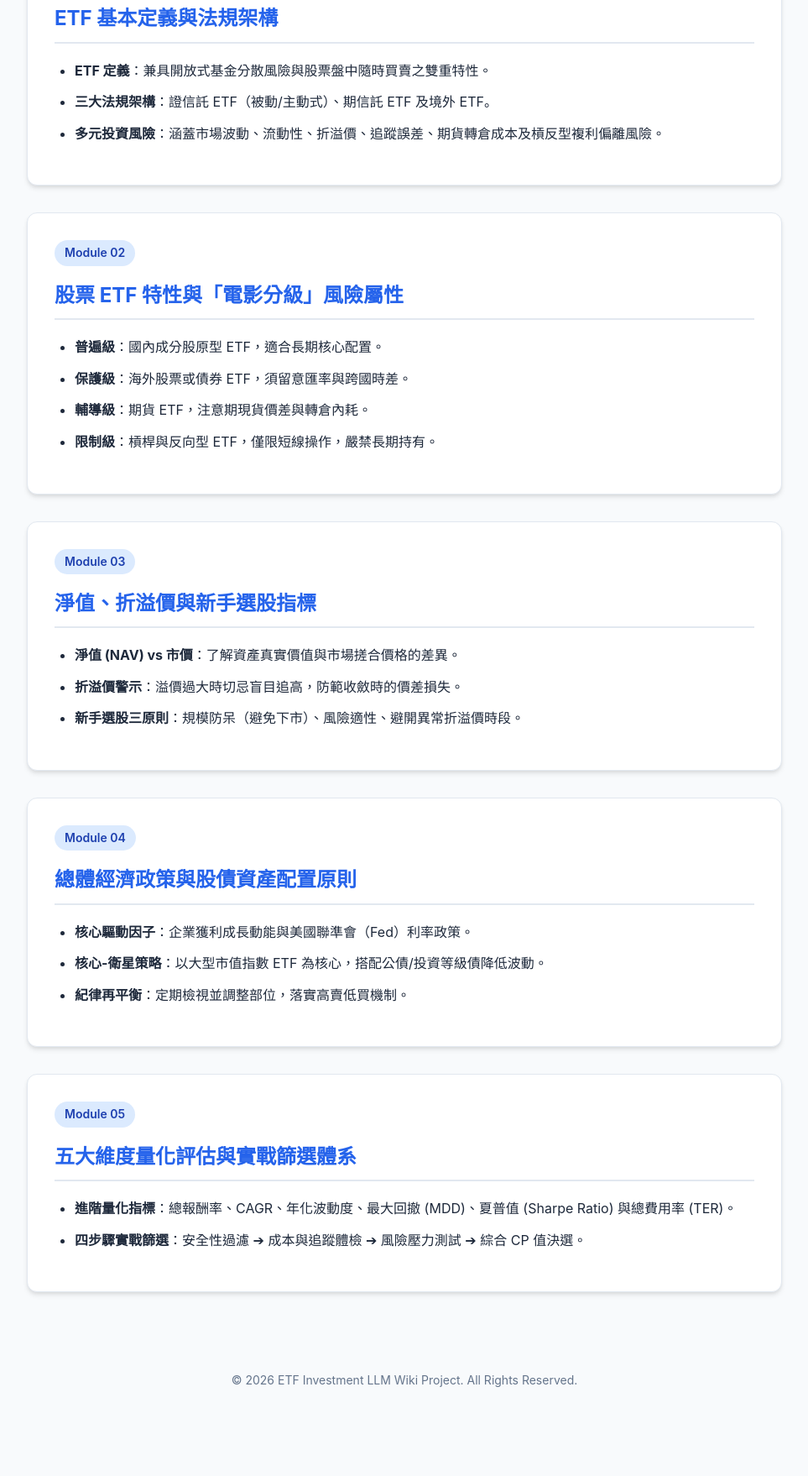
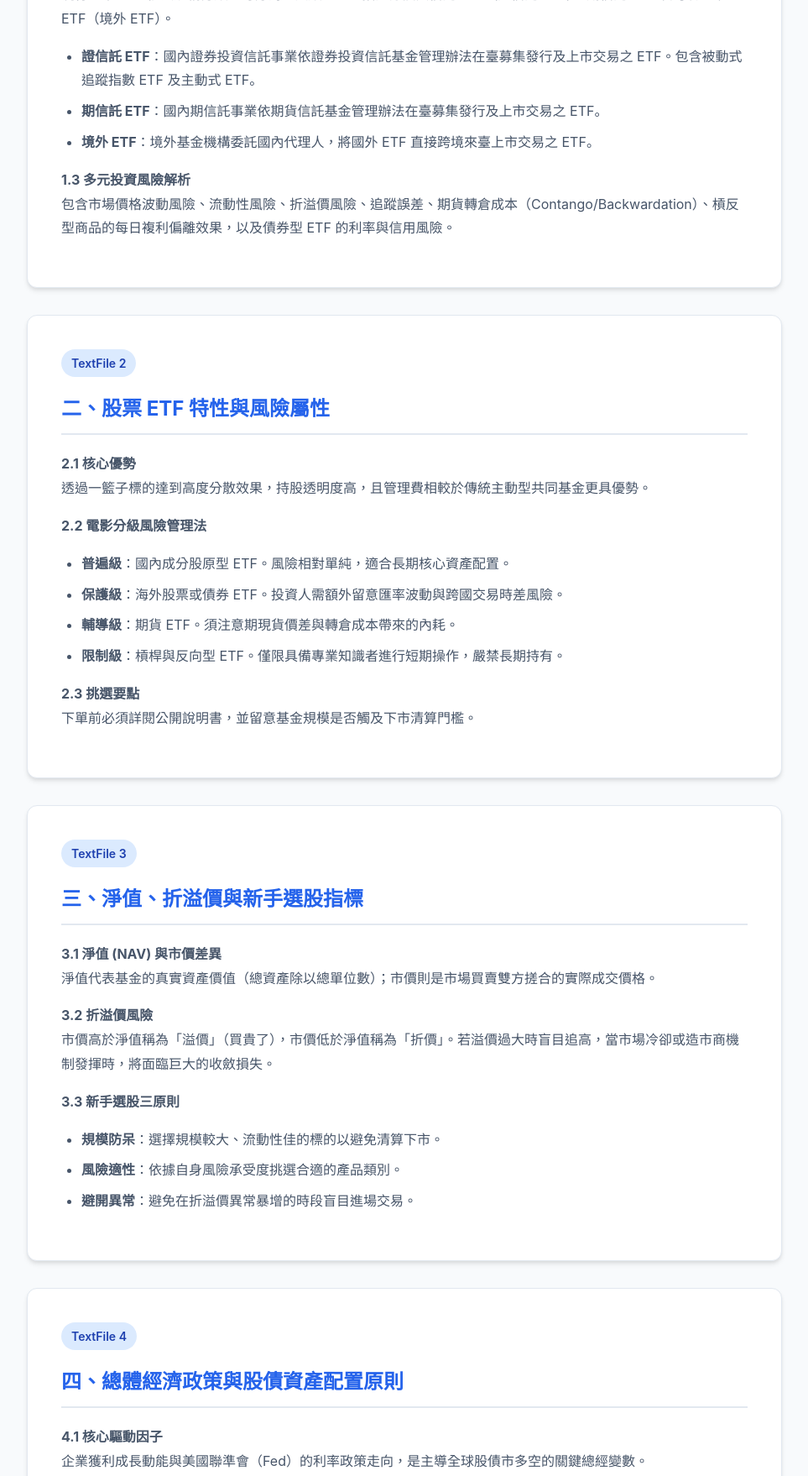
Before and after one commit to chen1744095-lgtm/ETF-LLM, a plain HTML site: page index.html in a window 1280 px wide. Shown: the part 520-2278 px from the top of the page at 84% size, without its empty margins (158-1121 px from the left). Before the commit the page ends 2222 px from the top, so only its background shows below. Drawn offline with Linux system fonts and the light colour scheme.

Commit message:
Revise title and improve text formatting in index.html
Updated the title and various text elements in the index.html file to enhance clarity and accuracy. Adjusted line heights and padding for better layout.

```diff
--- a/index.html
+++ b/index.html
@@ -3,7 +3,7 @@
 <head>
     <meta charset="UTF-8">
     <meta name="viewport" content="width=device-width, initial-scale=1.0">
-    <title>ETF 投資與資產配置新手指南 - LLM Wiki 簡報</title>
+    <title>ETF 投資與資產配置新手指南 - LLM 知識庫</title>
     <style>
         :root {
             --primary-color: #2563eb;
@@ -16,7 +16,7 @@
             font-family: -apple-system, BlinkMacSystemFont, "Segoe UI", Roboto, "Helvetica Neue", Arial, sans-serif;
             background-color: var(--bg-color);
             color: var(--text-color);
-            line-height: 1.6;
+            line-height: 1.8;
             margin: 0;
             padding: 0;
         }
@@ -44,7 +44,7 @@
             background: var(--card-bg);
             border-radius: 12px;
             box-shadow: 0 4px 6px -1px rgba(0, 0, 0, 0.1), 0 2px 4px -1px rgba(0, 0, 0, 0.06);
-            padding: 2rem;
+            padding: 2.5rem;
             margin-bottom: 2rem;
             border: 1px solid var(--border-color);
         }
@@ -53,12 +53,21 @@
             border-bottom: 2px solid var(--border-color);
             padding-bottom: 0.5rem;
             margin-top: 0;
+            font-size: 1.5rem;
+        }
+        h3 {
+            color: #334155;
+            margin-top: 1.5rem;
+            font-size: 1.15rem;
+        }
+        p, li {
+            color: #475569;
         }
         ul {
             padding-left: 1.5rem;
         }
         li {
-            margin-bottom: 0.75rem;
+            margin-bottom: 0.5rem;
         }
         .tag {
             display: inline-block;
@@ -82,64 +91,84 @@
 
     <header>
         <h1>ETF 投資與資產配置新手指南</h1>
-        <p>基於 LLM Wiki 知識庫之互動式教學與量化篩選指南</p>
+        <p>基於 LLM Wiki 知識庫之完整文獻呈現與教學簡報</p>
     </header>
 
     <div class="container">
 
+        <!-- TextFile 1 -->
         <div class="card">
-            <span class="tag">Overview 專案概述</span>
-            <h2>關於本知識庫 (LLM Wiki)</h2>
-            <p>本專案旨在建立一個系統化的 ETF 投資與資產配置知識庫。透過收錄 5 篇核心專業文獻，作為大語言模型（LLM）檢索與投資人學習的堅實底座，並結合前端網頁提供直觀、清晰的教學展示。</p>
+            <span class="tag">TextFile 1</span>
+            <h2>一、ETF 定義與法規架構</h2>
+            <p><strong>1.1 什麼是 ETF</strong><br>ETF 英文原文為 Exchange Traded Fund，是一種由投信公司發行，並在證券交易所上市交易的開放式基金。ETF 兼具開放式基金及股票之特色，上市後可於初級市場進行申購或買回，亦可於次級市場盤中交易時間隨時向證券商下單買賣。</p>
+            <p><strong>1.2 ETF 種類與法規架構</strong><br>現行上市 ETF 依法規構分類，可分為三大類型，包括證券投資信託 ETF（證信託 ETF）、期信託 ETF 及跨境上市 ETF（境外 ETF）。</p>
+            <ul>
+                <li><strong>證信託 ETF</strong>：國內證券投資信託事業依證券投資信託基金管理辦法在臺募集發行及上市交易之 ETF。包含被動式追蹤指數 ETF 及主動式 ETF。</li>
+                <li><strong>期信託 ETF</strong>：國內期信託事業依期貨信託基金管理辦法在臺募集發行及上市交易之 ETF。</li>
+                <li><strong>境外 ETF</strong>：境外基金機構委託國內代理人，將國外 ETF 直接跨境來臺上市交易之 ETF。</li>
+            </ul>
+            <p><strong>1.3 多元投資風險解析</strong><br>包含市場價格波動風險、流動性風險、折溢價風險、追蹤誤差、期貨轉倉成本（Contango/Backwardation）、槓反型商品的每日複利偏離效果，以及債券型 ETF 的利率與信用風險。</p>
         </div>
 
+        <!-- TextFile 2 -->
         <div class="card">
-            <span class="tag">Module 01</span>
-            <h2>ETF 基本定義與法規架構</h2>
+            <span class="tag">TextFile 2</span>
+            <h2>二、股票 ETF 特性與風險屬性</h2>
+            <p><strong>2.1 核心優勢</strong><br>透過一籃子標的達到高度分散效果，持股透明度高，且管理費相較於傳統主動型共同基金更具優勢。</p>
+            <p><strong>2.2 電影分級風險管理法</strong></p>
             <ul>
-                <li><strong>ETF 定義</strong>：兼具開放式基金分散風險與股票盤中隨時買賣之雙重特性。</li>
-                <li><strong>三大法規架構</strong>：證信託 ETF（被動/主動式）、期信託 ETF 及境外 ETF。</li>
-                <li><strong>多元投資風險</strong>：涵蓋市場波動、流動性、折溢價、追蹤誤差、期貨轉倉成本及槓反型複利偏離風險。</li>
+                <li><strong>普遍級</strong>：國內成分股原型 ETF。風險相對單純，適合長期核心資產配置。</li>
+                <li><strong>保護級</strong>：海外股票或債券 ETF。投資人需額外留意匯率波動與跨國交易時差風險。</li>
+                <li><strong>輔導級</strong>：期貨 ETF。須注意期現貨價差與轉倉成本帶來的內耗。</li>
+                <li><strong>限制級</strong>：槓桿與反向型 ETF。僅限具備專業知識者進行短期操作，嚴禁長期持有。</li>
+            </ul>
+            <p><strong>2.3 挑選要點</strong><br>下單前必須詳閱公開說明書，並留意基金規模是否觸及下市清算門檻。</p>
+        </div>
+
+        <!-- TextFile 3 -->
+        <div class="card">
+            <span class="tag">TextFile 3</span>
+            <h2>三、淨值、折溢價與新手選股指標</h2>
+            <p><strong>3.1 淨值 (NAV) 與市價差異</strong><br>淨值代表基金的真實資產價值（總資產除以總單位數）；市價則是市場買賣雙方搓合的實際成交價格。</p>
+            <p><strong>3.2 折溢價風險</strong><br>市價高於淨值稱為「溢價」（買貴了），市價低於淨值稱為「折價」。若溢價過大時盲目追高，當市場冷卻或造市商機制發揮時，將面臨巨大的收斂損失。</p>
+            <p><strong>3.3 新手選股三原則</strong></p>
+            <ul>
+                <li><strong>規模防呆</strong>：選擇規模較大、流動性佳的標的以避免清算下市。</li>
+                <li><strong>風險適性</strong>：依據自身風險承受度挑選合適的產品類別。</li>
+                <li><strong>避開異常</strong>：避免在折溢價異常暴增的時段盲目進場交易。</li>
             </ul>
         </div>
 
+        <!-- TextFile 4 -->
         <div class="card">
-            <span class="tag">Module 02</span>
-            <h2>股票 ETF 特性與「電影分級」風險屬性</h2>
+            <span class="tag">TextFile 4</span>
+            <h2>四、總體經濟政策與股債資產配置原則</h2>
+            <p><strong>4.1 核心驅動因子</strong><br>企業獲利成長動能與美國聯準會（Fed）的利率政策走向，是主導全球股債市多空的關鍵總經變數。</p>
+            <p><strong>4.2 核心與衛星配置策略</strong></p>
             <ul>
-                <li><strong>普遍級</strong>：國內成分股原型 ETF，適合長期核心配置。</li>
-                <li><strong>保護級</strong>：海外股票或債券 ETF，須留意匯率與跨國時差。</li>
-                <li><strong>輔導級</strong>：期貨 ETF，注意期現貨價差與轉倉內耗。</li>
-                <li><strong>限制級</strong>：槓桿與反向型 ETF，僅限短線操作，嚴禁長期持有。</li>
+                <li><strong>核心配置</strong>：以大型市值型 ETF（如 S&P 500、台股大盤指數）作為資產主力，穩健賺取長期經濟成長果實。</li>
+                <li><strong>衛星配置</strong>：搭配美國公債或投資等級債 ETF，在市場波動時發揮抗震與降息保護效果。</li>
             </ul>
+            <p><strong>4.3 紀律再平衡</strong><br>透過定期檢視與動態調整（例如當資產比例偏離超過預設範圍時執行），落實「高賣低買」的客觀風險控管機制。</p>
         </div>
 
+        <!-- TextFile 5 -->
         <div class="card">
-            <span class="tag">Module 03</span>
-            <h2>淨值、折溢價與新手選股指標</h2>
+            <span class="tag">TextFile 5</span>
+            <h2>五、五大維度量化評估與實戰篩選體系</h2>
+            <p><strong>5.1 進階量化評估指標</strong></p>
             <ul>
-                <li><strong>淨值 (NAV) vs 市價</strong>：了解資產真實價值與市場搓合價格的差異。</li>
-                <li><strong>折溢價警示</strong>：溢價過大時切忌盲目追高，防範收斂時的價差損失。</li>
-                <li><strong>新手選股三原則</strong>：規模防呆（避免下市）、風險適性、避開異常折溢價時段。</li>
+                <li><strong>報酬指標</strong>：總報酬率、複合年均成長率 (CAGR)、超額報酬 (Alpha)。</li>
+                <li><strong>風險指標</strong>：年化波動度、最大回撤 (MDD)、系統性風險係數 (Beta)。</li>
+                <li><strong>風險調整後報酬</strong>：夏普值 (Sharpe Ratio，衡量總風險下的超額報酬) 與索提諾值 (Sortino Ratio)。</li>
+                <li><strong>結構與配息指標</strong>：總費用率 (TER)、追蹤誤差、收益平準金與填息能力。</li>
             </ul>
-        </div>
-
-        <div class="card">
-            <span class="tag">Module 04</span>
-            <h2>總體經濟政策與股債資產配置原則</h2>
+            <p><strong>5.2 四步驟實戰篩選流程</strong></p>
             <ul>
-                <li><strong>核心驅動因子</strong>：企業獲利成長動能與美國聯準會（Fed）利率政策。</li>
-                <li><strong>核心-衛星策略</strong>：以大型市值指數 ETF 為核心，搭配公債/投資等級債降低波動。</li>
-                <li><strong>紀律再平衡</strong>：定期檢視並調整部位，落實高賣低買機制。</li>
-            </ul>
-        </div>
-
-        <div class="card">
-            <span class="tag">Module 05</span>
-            <h2>五大維度量化評估與實戰篩選體系</h2>
-            <ul>
-                <li><strong>進階量化指標</strong>：總報酬率、CAGR、年化波動度、最大回撤 (MDD)、夏普值 (Sharpe Ratio) 與總費用率 (TER)。</li>
-                <li><strong>四步驟實戰篩選</strong>：安全性過濾 ➔ 成本與追蹤體檢 ➔ 風險壓力測試 ➔ 綜合 CP 值決選。</li>
+                <li><strong>Step 1</strong>：安全性過濾（檢視規模與流動性，排除下市風險）。</li>
+                <li><strong>Step 2</strong>：成本與追蹤體檢（比較內扣總費用率與追蹤誤差）。</li>
+                <li><strong>Step 3</strong>：風險壓力測試（評估 MDD 與歷史極端行情表現）。</li>
+                <li><strong>Step 4</strong>：綜合 CP 值決選（結合夏普值與個人投資目標做最後決策）。</li>
             </ul>
         </div>
 
```
